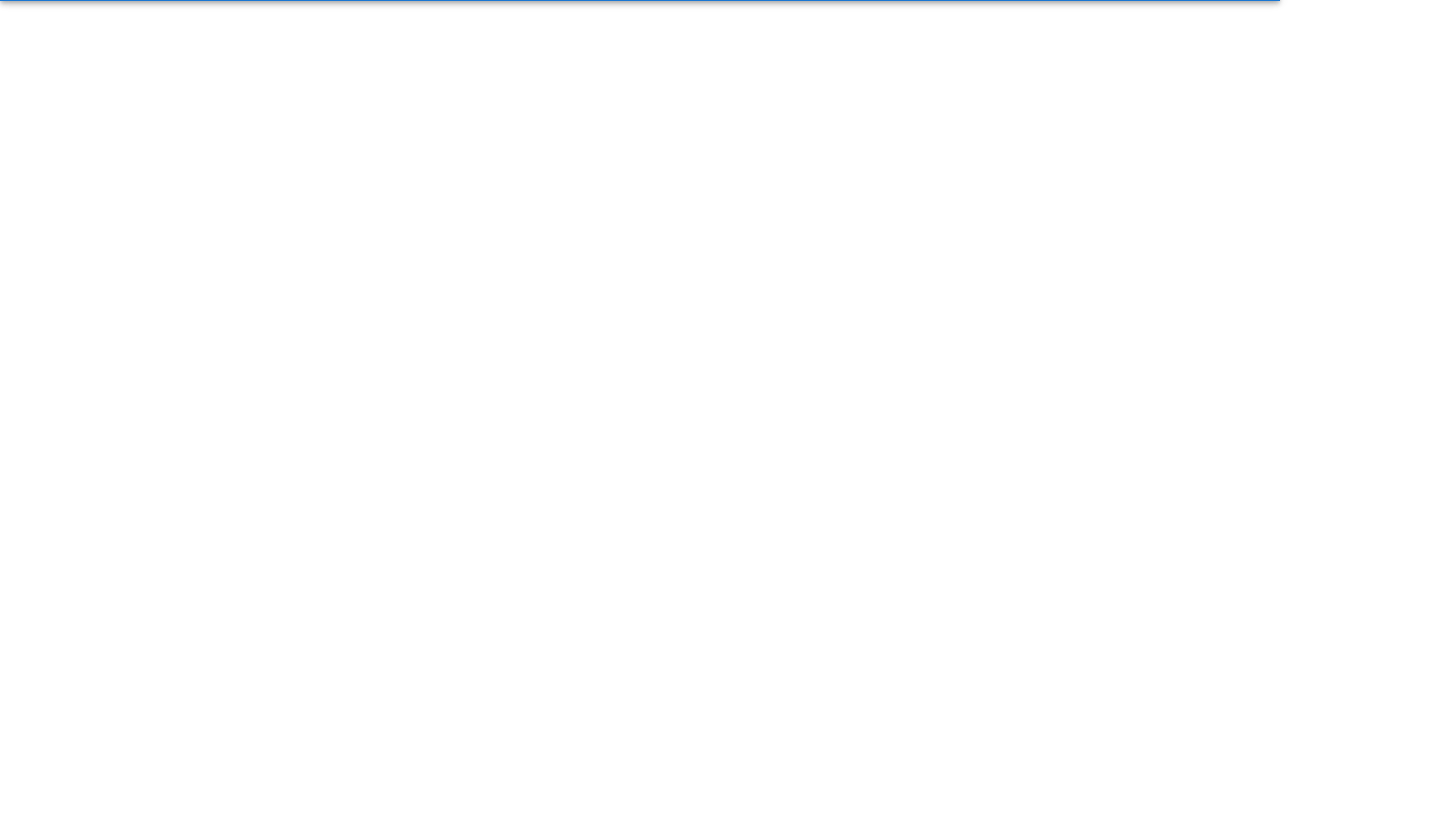
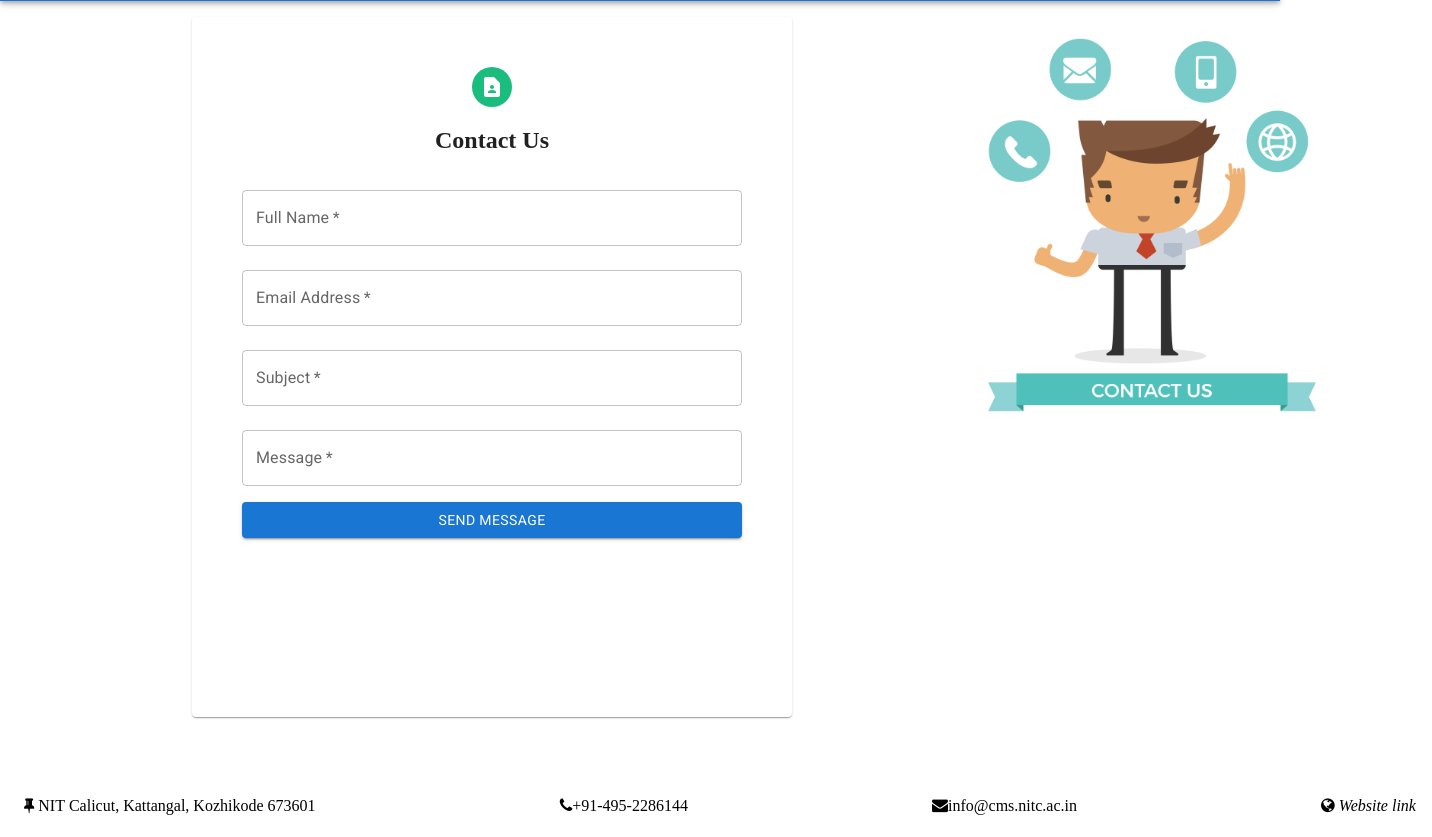
Before and after one commit to Vishnuchz324/nitc-CMS, a React (Create React App) app in the folder client/: page /contact in a window 1280 px wide. Shown: the part 63-900 px from the top of the page, 1432 px wide, since content can reach past the window. Before the commit the page ends 800 px from the top, so only its background shows below. Built offline with nearby package versions, Linux system fonts and the light colour scheme.

Commit message:
contact page added

```diff
--- a/client/package.json
+++ b/client/package.json
@@ -4,10 +4,10 @@
   "private": true,
   "dependencies": {
     "@date-io/date-fns": "^2.16.0",
-    "@emotion/react": "^11.10.4",
-    "@emotion/styled": "^11.10.4",
+    "@emotion/react": "^11.10.5",
+    "@emotion/styled": "^11.10.5",
     "@mui/icons-material": "^5.10.9",
-    "@mui/material": "^5.10.11",
+    "@mui/material": "^5.10.12",
     "@mui/x-data-grid": "^5.17.9",
     "@testing-library/jest-dom": "^5.16.5",
     "@testing-library/react": "^13.4.0",
--- a/client/src/App.js
+++ b/client/src/App.js
@@ -1,10 +1,12 @@
 import * as React from "react";
 import { Home } from "./pages/Home";
+
 
 const App = () => {
 	return (
 		<div className='App'>
 			<Home />
+
 		</div>
 	);
 };
--- a/client/src/components/Navbar.js
+++ b/client/src/components/Navbar.js
@@ -40,7 +40,8 @@ export const Navbar = () => {
 
 				<Link to='/'>   &ensp; Home   &ensp;</Link>
 				<Link to='/members'>  &ensp;  Members </Link>
-
+				<Link to='/contact'>  &ensp;  Contact </Link>
+				<Link to='/signup'>  &ensp;  SignInOutContainer </Link>
 
 			</Toolbar>
 		</AppBar>
--- a/client/src/components/login.js
+++ b/client/src/components/login.js
@@ -1,18 +1,18 @@
 import React from 'react'
-import { Grid,Paper, Avatar, TextField, Button, Typography,Link } from '@material-ui/core'
-import LockOutlinedIcon from '@material-ui/icons/LockOutlined';
-import FormControlLabel from '@material-ui/core/FormControlLabel';
-import Checkbox from '@material-ui/core/Checkbox';
+import { Grid,Paper, Avatar, TextField, Button, Typography,Link,Checkbox,FormControlLabel } from '@mui/material'
+import LockIcon from '@mui/icons-material/Lock';
+// import FormControlLabel from '@material-ui/core/FormControlLabel';
+// import Checkbox from '@material-ui/core/Checkbox';
 const Login=({handleChange})=>{
 
-    const paperStyle={padding :20,height:'73vh',width:300, margin:"0 auto"}
+    const paperStyle={padding :20,height:'60vh',width:300, margin:"0 auto",paddingTop: 40,}
     const avatarStyle={backgroundColor:'#1bbd7e'}
     const btnstyle={margin:'8px 0'}
     return(
         <Grid>
             <Paper  style={paperStyle}>
                 <Grid align='center'>
-                     <Avatar style={avatarStyle}><LockOutlinedIcon/></Avatar>
+                     <Avatar style={avatarStyle}><LockIcon/></Avatar>
                     <h2>Sign In</h2>
                 </Grid>
                 <TextField label='Email' placeholder='Enter email' fullWidth required/>
--- a/client/src/components/signinout.js
+++ b/client/src/components/signinout.js
@@ -1,18 +1,15 @@
 import React, { useState } from 'react'
-import Paper from '@material-ui/core/Paper';
-import Tabs from '@material-ui/core/Tabs';
-import Tab from '@material-ui/core/Tab';
-import Typography from '@material-ui/core/Typography';
-import Box from '@material-ui/core/Box';
-import Login from '/login'
-import Signup from '/signup'
-const SignInOutContainer=()=>{
+import { Tab,Paper,  Tabs,Box, Typography} from '@mui/material'
+
+import Login from "./login";
+import Signup from "./signup";
+export const SignInOutContainer=()=>{
 const [value,setValue]=useState(0)
 const handleChange = (event, newValue) => {
     setValue(newValue);
   };
 
-  const paperStyle={width:340,margin:"20px auto"}
+  const paperStyle={width:340,margin:"80px auto"}
   function TabPanel(props) {
     const { children, value, index, ...other } = props;
 
@@ -32,6 +29,7 @@ const handleChange = (event, newValue) => {
       </div>
     );
   }
+
 
     return (
         <Paper elevation={20} style={paperStyle}>
@@ -55,6 +53,4 @@ const handleChange = (event, newValue) => {
       </Paper>
 
     )
-}
-
-export default SignInOutContainer
+};
--- a/client/src/components/signup.js
+++ b/client/src/components/signup.js
@@ -1,23 +1,30 @@
 import React from 'react'
-import { Grid, Paper, Avatar, Typography, TextField, Button } from '@material-ui/core'
-import AddCircleOutlineOutlinedIcon from '@material-ui/icons/AddCircleOutlineOutlined';
-import Radio from '@material-ui/core/Radio';
-import RadioGroup from '@material-ui/core/RadioGroup';
-import FormControlLabel from '@material-ui/core/FormControlLabel';
-import FormControl from '@material-ui/core/FormControl';
-import FormLabel from '@material-ui/core/FormLabel';
-import Checkbox from '@material-ui/core/Checkbox';
+import { Grid, Paper,MenuItem,InputLabel, Avatar, Typography, TextField, Button,Checkbox ,FormControlLabel,FormControl,FormLabel,RadioGroup,Radio,Select, SelectChangeEvent} from '@mui/material'
+import AddCircleOutlineIcon from '@mui/icons-material/AddCircleOutline';
+// import Radio from '@material-ui/core/Radio';
+// import RadioGroup from '@material-ui/core/RadioGroup';
+// import FormControlLabel from '@material-ui/core/FormControlLabel';
+// import FormControl from '@material-ui/core/FormControl';
+// import FormLabel from '@material-ui/core/FormLabel';
+// import Checkbox from '@material-ui/core/Checkbox';
 const Signup = () => {
     const paperStyle = { padding: 20, width: 300, margin: "0 auto" }
     const headerStyle = { margin: 0 }
     const avatarStyle = { backgroundColor: '#1bbd7e' }
     const marginTop = { marginTop: 5 }
+    const [dept,setdept] = React.useState('');
+
+    const handleChange = event => {
+        setdept(event.target.value);
+      };
+
+
     return (
         <Grid>
             <Paper style={paperStyle}>
                 <Grid align='center'>
                     <Avatar style={avatarStyle}>
-                        <AddCircleOutlineOutlinedIcon />
+                        <AddCircleOutlineIcon />
                     </Avatar>
                     <h2 style={headerStyle}>Sign Up</h2>
                     <Typography variant='caption' gutterBottom>Please fill this form to create an account !</Typography>
@@ -26,7 +33,7 @@ const Signup = () => {
                     <TextField fullWidth label='Name' placeholder="Enter your name" />
                     <TextField fullWidth label='Email' placeholder="Enter your email" />
                     <TextField fullWidth label='RollNo' placeholder="Enter your roll number" />
-                    <FormControl component="fieldset" style={marginTop}>
+                    {/* <FormControl component="fieldset" style={marginTop}>
                         <FormLabel component="legend">Department</FormLabel>
                         <RadioGroup aria-label="department" name="department" style={{ display: 'initial' }}>
                             <FormControlLabel value="cse" control={<Radio />} label="CSE" />
@@ -36,7 +43,28 @@ const Signup = () => {
                             <FormControlLabel value="civil" control={<Radio />} label="CIVIL" />
 
                         </RadioGroup>
-                    </FormControl>
+                    </FormControl> */}
+
+                     <FormControl sx={{ m: 1, minWidth: 150 }} >
+                    <InputLabel id="department">Department</InputLabel>
+                    <Select
+                    labelId="departmeent"
+                    id="department"
+                    value={dept}
+                    label="Department"
+                    onChange={handleChange}
+                     >
+                    <MenuItem value="Department">
+                    <em>None</em>
+                    </MenuItem>
+                    <MenuItem value={"cse"}>CSE</MenuItem>
+                    <MenuItem value={"ece"}>ECE</MenuItem>
+                    <MenuItem value={"eee"}>EEE</MenuItem>
+                    <MenuItem value={"mech"}>MECH</MenuItem>
+                    <MenuItem value={"civil"}>CIVIL</MenuItem>
+                </Select>
+                </FormControl>
+
                     <TextField fullWidth label='Phone Number' placeholder="Enter your phone number" />
                     <TextField fullWidth label='Password' placeholder="Enter your password"/>
                     <TextField fullWidth label='Confirm Password' placeholder="Confirm your password"/>
--- /dev/null
+++ b/client/src/pages/Contact.js
@@ -0,0 +1,79 @@
+import * as React from "react";
+import '../components/style.css';
+
+import { Grid,Paper, Avatar, TextField, Button,Box, Typography,Link } from '@mui/material'
+import ContactPageIcon from '@mui/icons-material/ContactPage';
+// import Box from '@material-ui/core/Box';
+
+
+export const Contact=()=>{
+
+    const paperStyle={padding :50,height:'75vh',width:500, margin:"0 auto"}
+    const avatarStyle={backgroundColor:'#1bbd7e'}
+    const btnstyle={margin:'8px 0'}
+    return <div classname = "outer" >
+
+        <link href="https://cdn.jsdelivr.net/npm/bootstrap@5.2.1/dist/css/bootstrap.min.css" rel="stylesheet"
+        integrity="sha384-iYQeCzEYFbKjA/T2uDLTpkwGzCiq6soy8tYaI1GyVh/UjpbCx/TYkiZhlZB6+fzT" crossorigin="anonymous"></link>
+	      <link rel="stylesheet" href="https://cdnjs.cloudflare.com/ajax/libs/font-awesome/4.7.0/css/font-awesome.min.css"></link>
+        <script src='https://kit.fontawesome.com/a076d05399.js' crossorigin='anonymous'></script>
+        <Box sx={{
+          display: 'flex',
+          flexDirection: 'row',
+          justifyContent: 'center',
+          p: 1,
+          m: 3,
+          pl: 15,
+            }}>
+        <Grid >
+        <Box sx={{boxShadow: '1px ',m:5,}}>
+            <Paper  style={paperStyle} >
+                <Grid align='center'>
+                     <Avatar style={avatarStyle}><ContactPageIcon/></Avatar>
+                    <h2>Contact Us</h2>
+                </Grid>
+                <TextField label='Full Name' placeholder='Enter Full Name' fullWidth required margin="normal"/>
+                 <TextField label='Email Address' placeholder='Enter email ID' fullWidth required margin="normal"/>
+                 <TextField label='Subject' placeholder='Enter Subject' fullWidth required margin="normal"/>
+                <TextField label='Message' placeholder='Enter Message'  fullWidth required margin="normal"/>
+
+
+
+                <Button type='submit' color='primary' variant="contained" style={btnstyle} fullWidth>Send Message</Button>
+
+            </Paper>
+
+        </Box>
+        </Grid>
+            <Box sx={{m:5, p:1,pl: 10,justifyContent: 'center',}}>
+            <img src="../../contact.webp" alt="Contact-Us Logo" width="400" height= "400"/>
+            </Box>
+        </Box>
+        <Box sx={{
+          display: 'flex',
+          flexDirection: 'row',
+          p: 1,
+          m: 1,
+          borderRadius: 5,
+
+          // justifyContent: 'center',
+          justifyContent: 'space-between',
+        }}>
+              <i class="fa fa-thumb-tack"> NIT Calicut, Kattangal, Kozhikode 673601 &ensp;</i>
+              <i class="fa fa-phone">+91-495-2286144 &ensp;</i>
+              <i class="fa fa-envelope">info@cms.nitc.ac.in &ensp;</i>
+              <i class="fa fa-globe"><em> Website link </em> </i>
+
+{/*
+        <ul class="social" sx={{justifyContent: 'space-evenly'}}>
+              <li><i class="fa fa-thumb-tack"> NIT Calicut, Kattangal, Kozhikode 673601 &ensp;</i></li>
+              <li><i class="fa fa-phone"> +91-495-2286144 &ensp;</i></li>
+              <li><i class="fa fa-envelope"> info@cms.nitc.ac.in &ensp;</i> </li>
+              <li><i class="fa fa-globe"> <em> Website link </em></i></li>
+            </ul> */}
+        </Box>
+
+        </div>;
+
+
+};
--- a/client/src/pages/Home.js
+++ b/client/src/pages/Home.js
@@ -2,6 +2,8 @@ import Box from "@mui/material/Box";
 import * as React from "react";
 import { Dashboard } from "./Dashboard";
 import { Members } from "./Members";
+import { Contact } from "./Contact";
+import { SignInOutContainer } from "../components/signinout";
 import { Navbar } from "../components/Navbar";
 import { Routes, Route } from "react-router-dom";
 
@@ -12,6 +14,9 @@ export const Home = () => {
 			<Routes>
 				<Route path='/' element={<Dashboard />} />
 				<Route path='/members' element={<Members />} />
+				<Route path='/contact' element={<Contact />} />
+				<Route path='/signup' element={<SignInOutContainer />} />
+
 			</Routes>
 		</Box>
 	);
```
Also changed, not shown: client/public/contact.webp (added), 1 other file (tests, documents, lock files or other folders).
